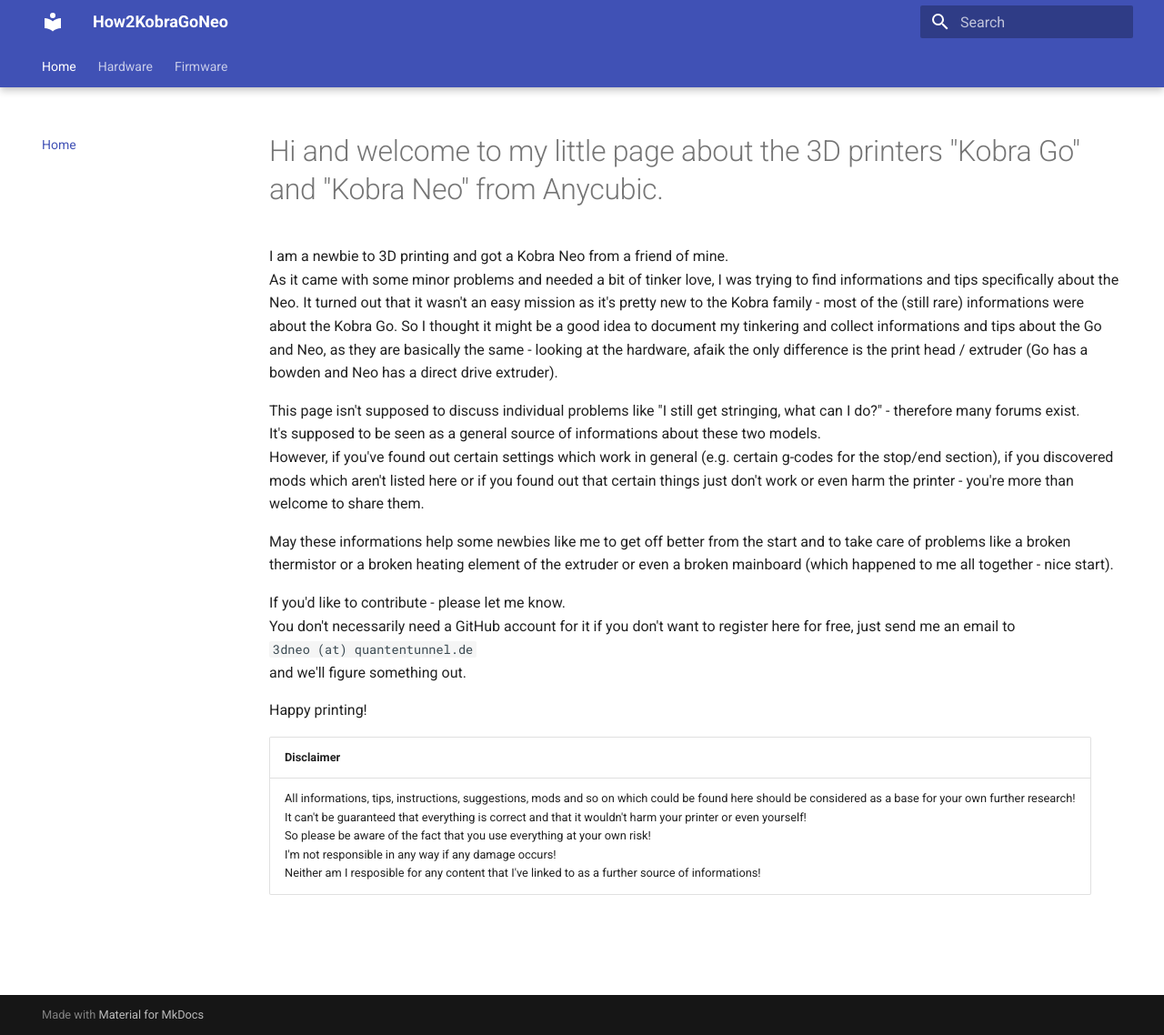
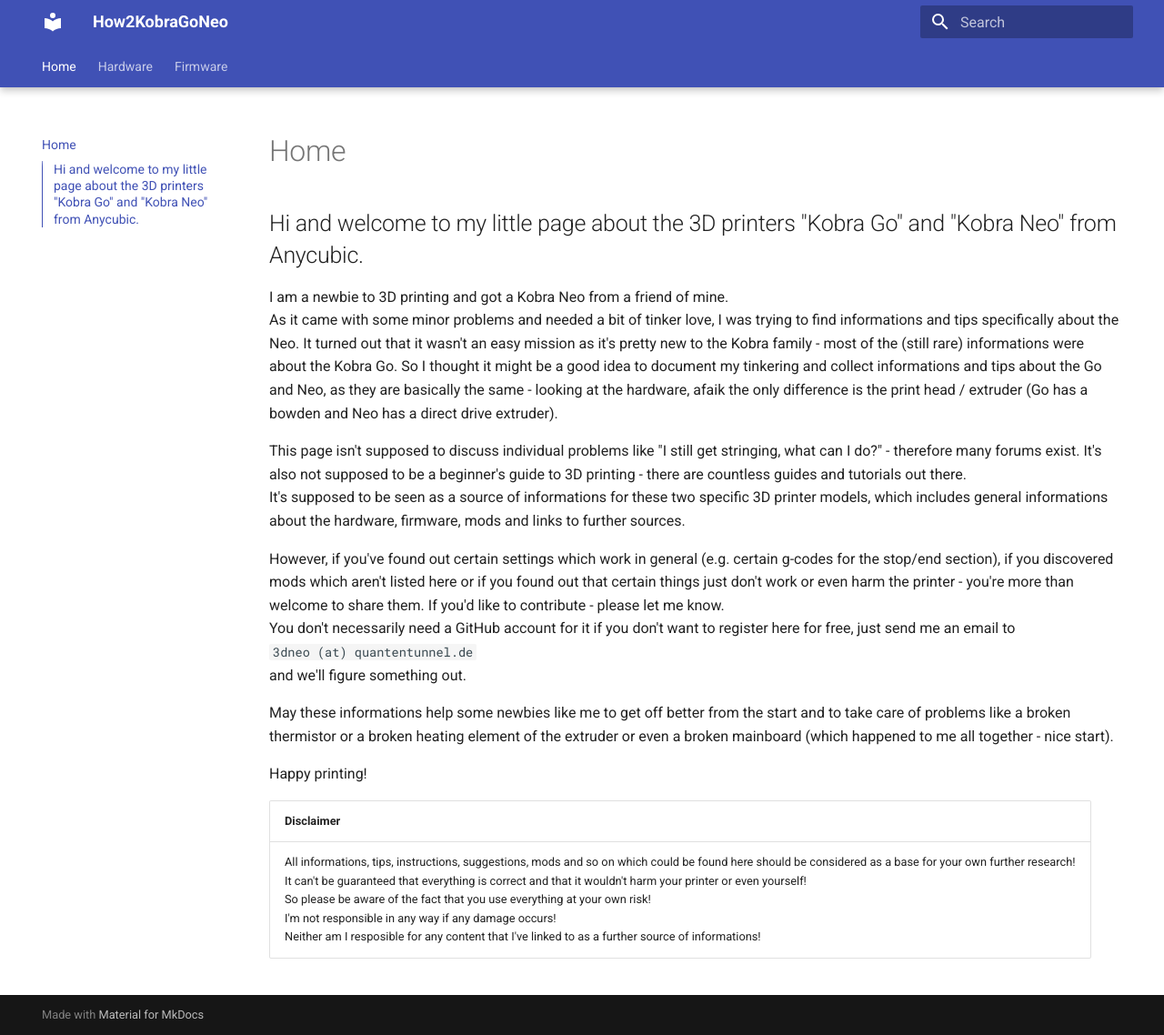
Before and after one commit to 1coderookie/KobraGoNeoInsights, an MkDocs documentation site: the page built from docs/index.md, in a window 1280 px wide and 1138 px high. Shown: the whole window at 91% size. Built offline with MkDocs 1.6.1 and Material for MkDocs 9.7.7, drawn with Linux system fonts in a browser that asks for light colours.

Commit message:
Update index.md

```diff
--- a/docs/index.md
+++ b/docs/index.md
@@ -1,16 +1,15 @@
-# Hi and welcome to my little page about the 3D printers "Kobra Go" and "Kobra Neo" from Anycubic.
+## Hi and welcome to my little page about the 3D printers "Kobra Go" and "Kobra Neo" from Anycubic.
 
 I am a newbie to 3D printing and got a Kobra Neo from a friend of mine.
 As it came with some minor problems and needed a bit of tinker love, I was trying to find informations and tips specifically about the Neo. It turned out that it wasn't an easy mission as it's pretty new to the Kobra family - most of the (still rare) informations were about the Kobra Go. So I thought it might be a good idea to document my tinkering and collect informations and tips about the Go and Neo, as they are basically the same - looking at the hardware, afaik the only difference is the print head / extruder (Go has a bowden and Neo has a direct drive extruder).
 
-This page isn't supposed to discuss individual problems like "I still get stringing, what can I do?" - therefore many forums exist.
-It's supposed to be seen as a general source of informations about these two models.
-However, if you've found out certain settings which work in general (e.g. certain g-codes for the stop/end section), if you discovered mods which aren't listed here or if you found out that certain things just don't work or even harm the printer - you're more than welcome to share them.
+This page isn't supposed to discuss individual problems like "I still get stringing, what can I do?" - therefore many forums exist. It's also not supposed to be a beginner's guide to 3D printing - there are countless guides and tutorials out there.
+It's supposed to be seen as a source of informations for these two specific 3D printer models, which includes general informations about the hardware, firmware, mods and links to further sources.
+
+However, if you've found out certain settings which work in general (e.g. certain g-codes for the stop/end section), if you discovered mods which aren't listed here or if you found out that certain things just don't work or even harm the printer - you're more than welcome to share them. If you'd like to contribute - please let me know.
+You don't necessarily need a GitHub account for it if you don't want to register here for free, just send me an email to  <br> `3dneo (at) quantentunnel.de` </br> and we'll figure something out.
 
 May these informations help some newbies like me to get off better from the start and to take care of problems like a broken thermistor or a broken heating element of the extruder or even a broken mainboard (which happened to me all together - nice start).
-
-If you'd like to contribute - please let me know.
-You don't necessarily need a GitHub account for it if you don't want to register here for free, just send me an email to  <br> `3dneo (at) quantentunnel.de` </br> and we'll figure something out.
 
 Happy printing!
 
```
